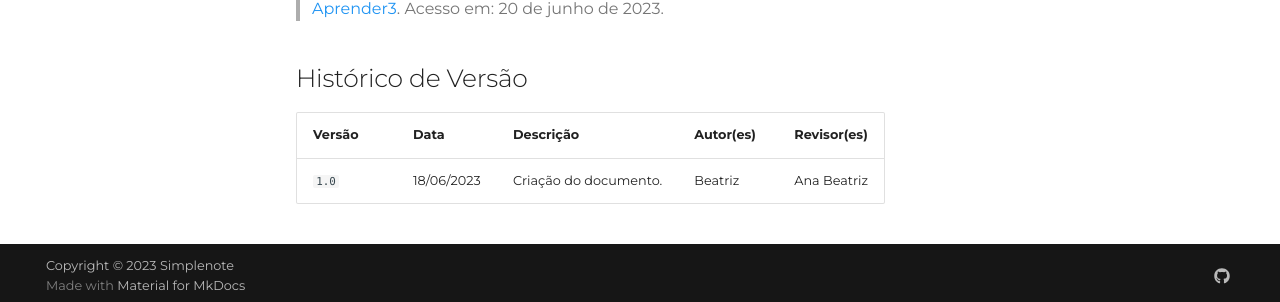
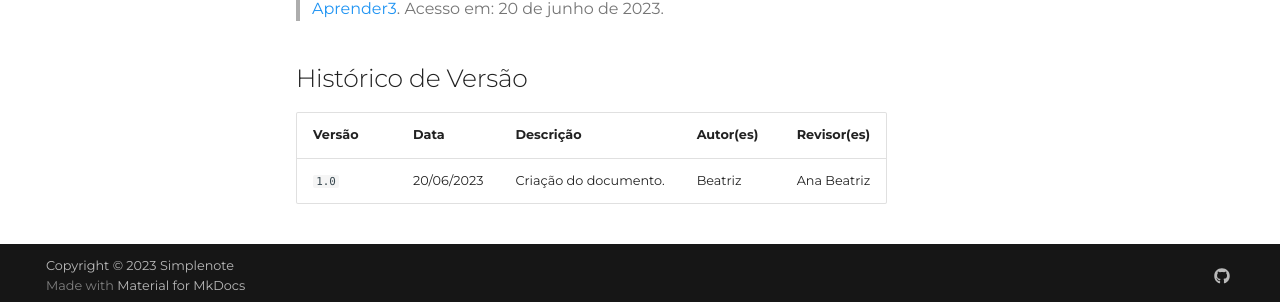
Before and after one commit to Requisitos-de-Software/2023.1-Simplenote, an MkDocs documentation site: the page built from docs/Analise-Grupo5/Elicitação/priorização/TLS.md, in a window 1280 px wide and 900 px high, scrolled down 1958 px. Shown: the part 591-893 px from the top of the window. Built offline with MkDocs 1.6.1 and Material for MkDocs 9.7.7, drawn with Linux system fonts in a browser that asks for light colours; some web fonts are replaced; comment, search, counter and statistics services are not loaded.

Commit message:
Update TLS.md

```diff
--- a/docs/Analise-Grupo5/Elicitação/priorização/TLS.md
+++ b/docs/Analise-Grupo5/Elicitação/priorização/TLS.md
@@ -64,4 +64,4 @@ Não é explicitado as dependências dos requisitos.
 
 | Versão | Data       | Descrição             | Autor(es) | Revisor(es)        |
 | ------ | ---------- | --------------------- | --------- | ------------------ |
-| `1.0`  | 18/06/2023 | Criação do documento. | Beatriz   | Ana Beatriz            |
+| `1.0`  | 20/06/2023 | Criação do documento. | Beatriz   | Ana Beatriz            |
```
